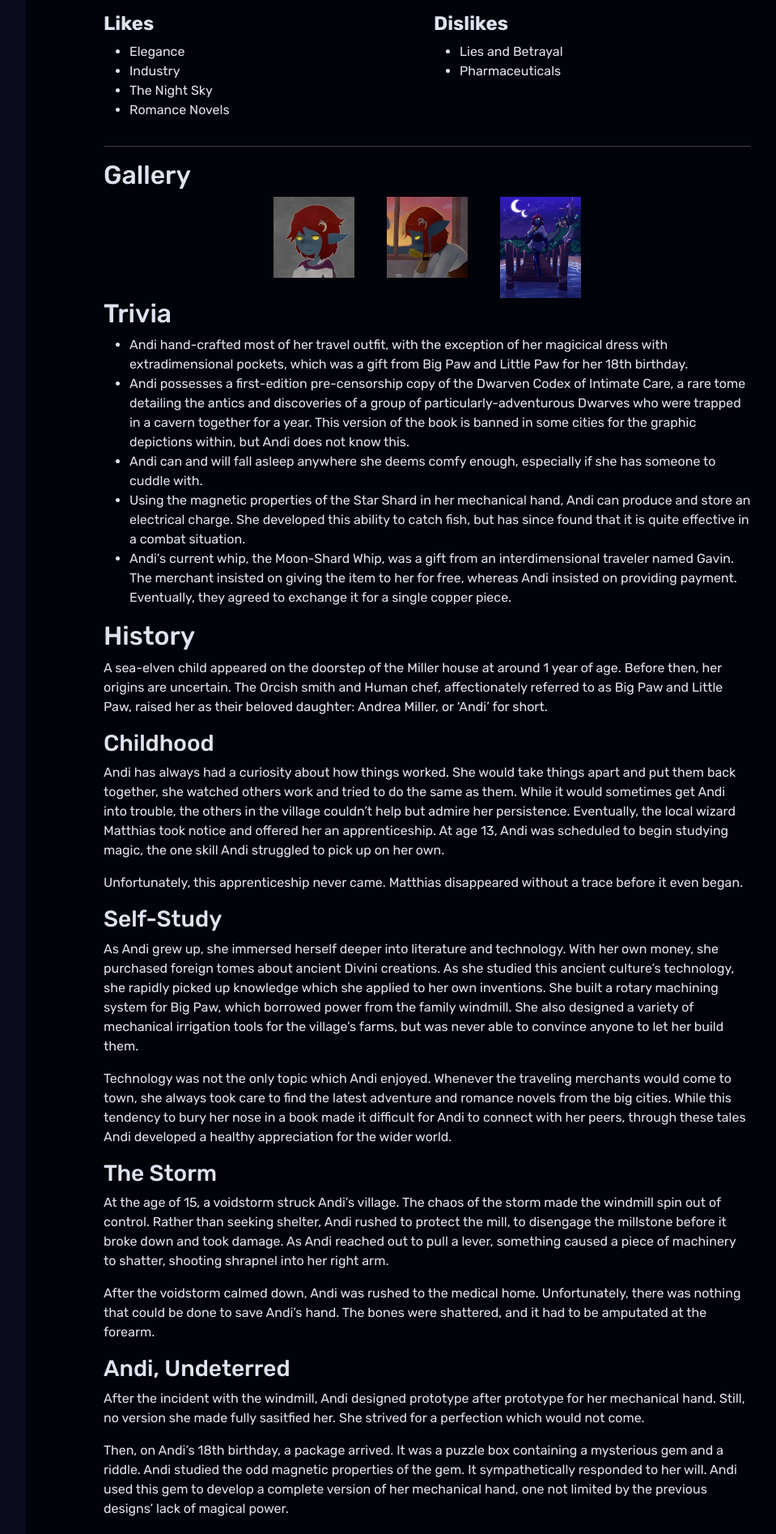
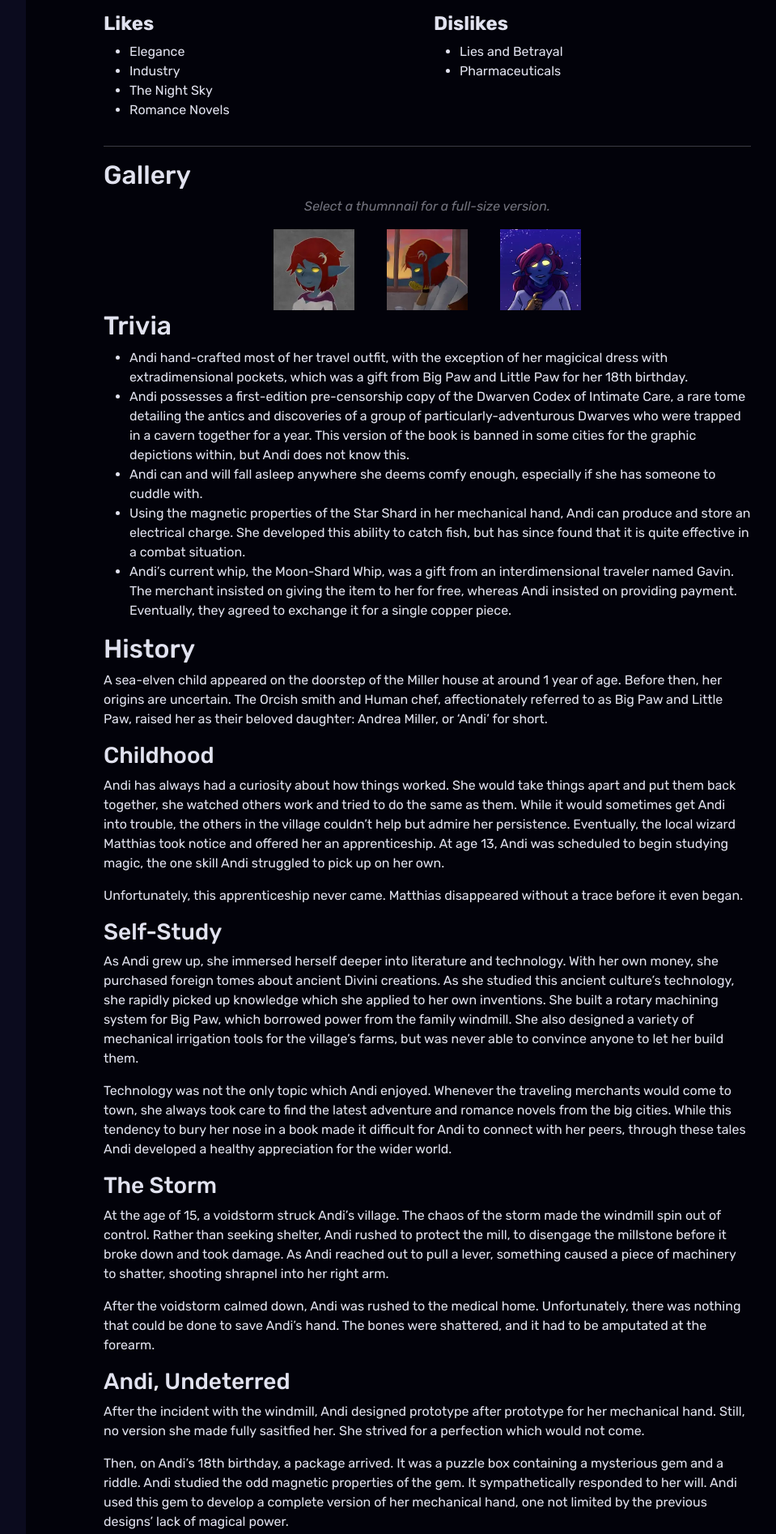
Before and after one commit to ChionReverie/characters.chion.me, a Jekyll site: the page built from _characters/rpg/andi.md, in a window 1280 px wide. Shown: the part 605-2499 px from the top of the page at 81% size, without its empty margins (256-1215 px from the left). Built offline with Jekyll 4.4.1, drawn with Linux system fonts in a browser that asks for light colours; the table of contents is made by our own code.

Commit message:
Galery Changes

```diff
--- a/_data/gallery/andi.yml
+++ b/_data/gallery/andi.yml
@@ -5,5 +5,5 @@ lofi:
   thumb: "/assets/gallery/Andi-Lofi.thumb.webp"
   max: "/assets/gallery/Andi-Lofi.max.webp"
 commission:
-  thumb: "/assets/gallery/Andi_comm.max.webp"
+  thumb: "/assets/gallery/Andi_comm.thumb.webp"
   max: "/assets/gallery/Andi_comm.max.webp"
--- a/_includes/gallery.html
+++ b/_includes/gallery.html
@@ -1,4 +1,5 @@
 {% assign gallery_set = site.data.gallery[include.gallery] %}
+<p class="gallery_instructions">Select a thumnnail for a full-size version.</p>
 <div class="gallery row" data-bs-toggle="modal" data-bs-target="#galleryModal">
 {% for entry in gallery_set %}
     <div class="gallery_entry">
--- a/_sass/component/_gallery.scss
+++ b/_sass/component/_gallery.scss
@@ -7,6 +7,14 @@
 
 .gallery_entry {
   @include vars.flex_child_size;
+
+  cursor: pointer;
+}
+
+.gallery_instructions {
+  text-align: center;
+  font-style: italic;
+  opacity: 0.5;
 }
 
 /**
```
